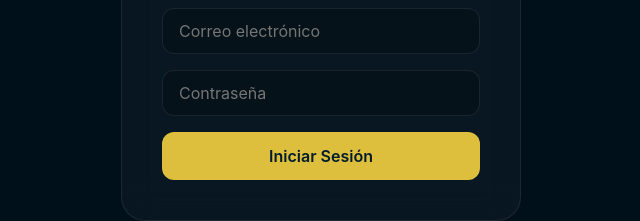
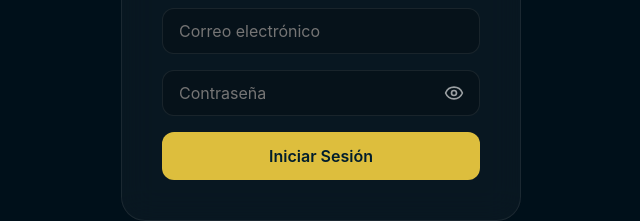
Before and after one commit to CarlosEO3/autenticos-bot-dashboard, a React (Vite) app: page / in a window 1280 px wide. Shown: the part 373-594 px from the top of the page, without its empty margins (319-959 px from the left). Built offline with nearby package versions, Linux system fonts and the light colour scheme.

Commit message:
Mejorar visibilidad del botón volver en celulares

```diff
--- a/src/App.css
+++ b/src/App.css
@@ -400,14 +400,22 @@
 /* Back button */
 .back-btn {
   display: none;
-  background: transparent;
-  border: none;
+  background: rgba(255, 255, 255, 0.1);
+  border: 1px solid rgba(255, 255, 255, 0.2);
   color: var(--text-primary);
   cursor: pointer;
-  padding: 8px;
-  margin-right: 8px;
+  padding: 8px 12px;
+  border-radius: 8px;
+  margin-right: 12px;
   align-items: center;
   justify-content: center;
+  gap: 6px;
+  font-weight: 500;
+  font-size: 14px;
+  transition: background 0.2s;
+}
+.back-btn:active {
+  background: rgba(255, 255, 255, 0.2);
 }
 
 /* RESPONSIVE LAYOUT FOR MOBILE */
--- a/src/components/ChatWindow.jsx
+++ b/src/components/ChatWindow.jsx
@@ -137,6 +137,7 @@ export default function ChatWindow({ conversation, onResolve, onBack }) {
       <div className="chat-header">
         <button className="back-btn" onClick={onBack}>
           <ArrowLeft size={20} />
+          <span>Volver</span>
         </button>
         <div className="avatar">
           {conversation.user_name ? conversation.user_name.substring(0, 2).toUpperCase() : 'U'}
--- a/src/components/Login.jsx
+++ b/src/components/Login.jsx
@@ -1,9 +1,11 @@
 import { useState } from 'react'
 import { supabase } from '../lib/supabaseClient'
+import { Eye, EyeOff } from 'lucide-react'
 
 export default function Login({ onLogin }) {
   const [email, setEmail] = useState('')
   const [password, setPassword] = useState('')
+  const [showPassword, setShowPassword] = useState(false)
   const [loading, setLoading] = useState(false)
   const [error, setError] = useState(null)
 
@@ -42,14 +44,37 @@ export default function Login({ onLogin }) {
             onChange={(e) => setEmail(e.target.value)}
             required
           />
+          <div style={{ position: 'relative' }}>
             <input
-            type="password"
+              type={showPassword ? "text" : "password"}
               placeholder="Contraseña"
               className="input-field"
               value={password}
               onChange={(e) => setPassword(e.target.value)}
               required
+              style={{ width: '100%', paddingRight: '40px', boxSizing: 'border-box' }}
             />
+            <button
+              type="button"
+              onClick={() => setShowPassword(!showPassword)}
+              style={{
+                position: 'absolute',
+                right: '12px',
+                top: '50%',
+                transform: 'translateY(-50%)',
+                background: 'none',
+                border: 'none',
+                cursor: 'pointer',
+                color: 'rgba(255, 255, 255, 0.6)',
+                display: 'flex',
+                alignItems: 'center',
+                padding: '4px'
+              }}
+              title={showPassword ? "Ocultar contraseña" : "Mostrar contraseña"}
+            >
+              {showPassword ? <EyeOff size={20} /> : <Eye size={20} />}
+            </button>
+          </div>
           <button type="submit" className="btn-primary" disabled={loading}>
             {loading ? 'Iniciando...' : 'Iniciar Sesión'}
           </button>
```
Lines whose indentation alone changed are shown as unchanged.
